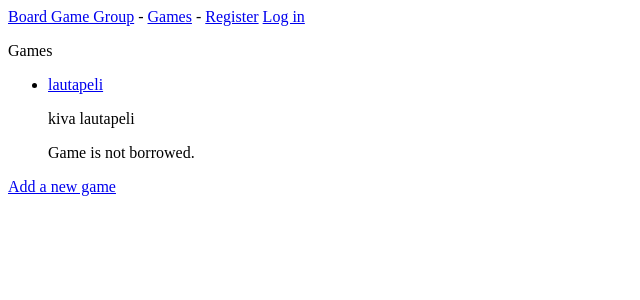
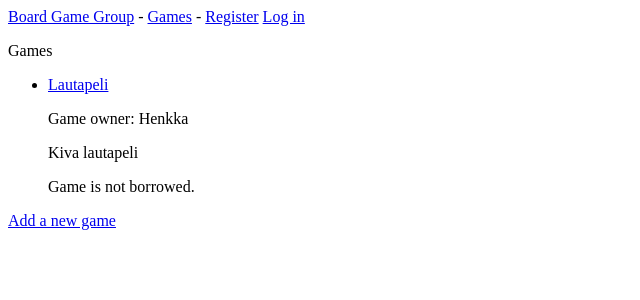
Before and after one commit to HenkkaK/BoardGameGroup, a Django app: page /games/ in a window 1280 px wide. Shown: the top 300 px of the page, without its empty margins (0-640 px from the left). Run offline with Django 4.2, Linux system fonts and the light colour scheme; data comes from the database, SQL or seed files in the repository.

Commit message:
made user recognition

```diff
--- a/board_game_group/settings.py
+++ b/board_game_group/settings.py
@@ -129,3 +129,6 @@
 # https://docs.djangoproject.com/en/4.0/ref/settings/#default-auto-field
 
 DEFAULT_AUTO_FIELD = 'django.db.models.BigAutoField'
+
+# My settings
+LOGIN_URL = 'users:login'
--- a/board_game_groups/forms.py
+++ b/board_game_groups/forms.py
@@ -5,8 +5,8 @@
 class GameForm(forms.ModelForm):
     class Meta:
         model = Game
-        fields = ['name', 'owner', 'description', 'is_borrowed']
-        labels = {'name': 'Name of the game', 'owner': 'Owner of the game', 'description' : 'Description', 'is_borrowed' : 'Borrowed'}
+        fields = ['name', 'description', 'is_borrowed']
+        labels = {'name': 'Name of the game', 'description' : 'Description', 'is_borrowed' : 'Borrowed'}
 
 class BorrowForm(forms.ModelForm):
     class Meta:
--- a/board_game_groups/models.py
+++ b/board_game_groups/models.py
@@ -1,11 +1,12 @@
 from django.db import models
+from django.contrib.auth.models import User
 
 # Create your models here.
 
 # Class for the boardgames.
 class Game(models.Model):
   name = models.CharField(max_length=300)
-  owner = models.CharField(max_length=30)
+  owner = models.ForeignKey(User, on_delete=models.CASCADE)
   description = models.TextField()
   is_borrowed = models.BooleanField(default=False)
   date_added = models.DateTimeField(auto_now_add=True)
--- a/board_game_groups/templates/board_game_groups/games.html
+++ b/board_game_groups/templates/board_game_groups/games.html
@@ -8,6 +8,7 @@
   <li>
 
     <a href="{% url 'board_game_groups:game' game.id %}">{{ game }}</a>
+    <p>Game owner: {{ game.owner }}</p>
     <p>{{ game.description|linebreaks }}</p>
     {% if game.is_borrowed %}
     <p>Game is borrowed.</p>
--- a/board_game_groups/views.py
+++ b/board_game_groups/views.py
@@ -22,8 +22,8 @@
     else:
         form = GameForm(data=request.POST)
         if form.is_valid():
-            # new_game = form.save(commit=False)
-            # new_game.owner = request.user
+            new_game = form.save(commit=False)
+            new_game.owner = request.user
             form.save()
             return redirect('board_game_groups:games')
     context = {'form': form}
```
Also changed, not shown: board_game_groups/migrations/0008_alter_game_owner.py (added), db.sqlite3.
